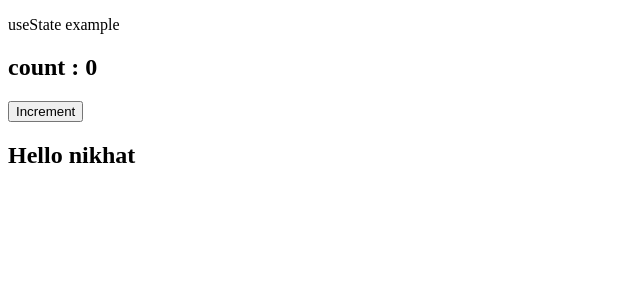
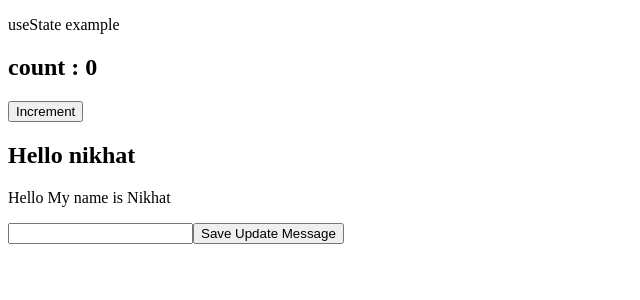
Before and after one commit to 01Nikhat/React_Interview_Question, a React (Vite) app in the folder Interview-Practice/: page / in a window 1280 px wide. Shown: the top 300 px of the page, without its empty margins (0-640 px from the left). Built offline with nearby package versions, Linux system fonts and the light colour scheme.

Commit message:
second commit

```diff
--- a/Interview-Practice/src/React-Hooks/useContext/Child.jsx
+++ b/Interview-Practice/src/React-Hooks/useContext/Child.jsx
@@ -1,9 +1,15 @@
-import React from 'react'
+import React, { useContext } from 'react'
+import { UserContext } from './GrandParent'
+import GrandChild from './grandChild';
 
 export default function Child() {
+  const {message} = useContext(UserContext);
   return (
+   <>
     <div>
-
+      <p>{message}</p>
     </div>
+    <GrandChild />
+    </>
   )
 }
--- a/Interview-Practice/src/React-Hooks/useContext/GrandChild.jsx
+++ b/Interview-Practice/src/React-Hooks/useContext/GrandChild.jsx
@@ -1,9 +1,20 @@
-import React from 'react'
+import React, { useContext ,useState } from 'react'
+import { UserContext } from './GrandParent'
 
 export default function GrandChild() {
+  const {message, setMessage} = useContext(UserContext);
+  const [inputval, setInputVal] = useState("");
+  const [isUpdated, setUpdated] = useState(false);
+
+  const handleButton = () =>{
+    setMessage(inputval);
+    setUpdated(true);
+  }
   return (
     <div>
-
+      <input type="text" value={inputval} onChange={(e)=>setInputVal(e.target.value)}  />
+      <button onClick ={ ()=>setMessage(inputval)}> Save Update Message</button>
+      {isUpdated ? <span>{message}</span> : " "}
     </div>
   )
 }
--- a/Interview-Practice/src/React-Hooks/useContext/GrandParent.jsx
+++ b/Interview-Practice/src/React-Hooks/useContext/GrandParent.jsx
@@ -1,13 +1,17 @@
 import React from 'react'
 import Parent from './parent'
-import { createContext } from 'react'
+import { createContext , useState} from 'react'
+
+export const UserContext = createContext(0); // ✅ Exporting context
 
 export default function GrandParent() {
-   const userContext = createContext(0);
+
+   const [message, setMessage] = useState("Hello My name is Nikhat ")
   return (
-    <userContext.Provider>
+    <UserContext.Provider value={{message, setMessage}}>
+
       <Parent />
 
-    </userContext.Provider>
+    </UserContext.Provider>
   )
 }
```
